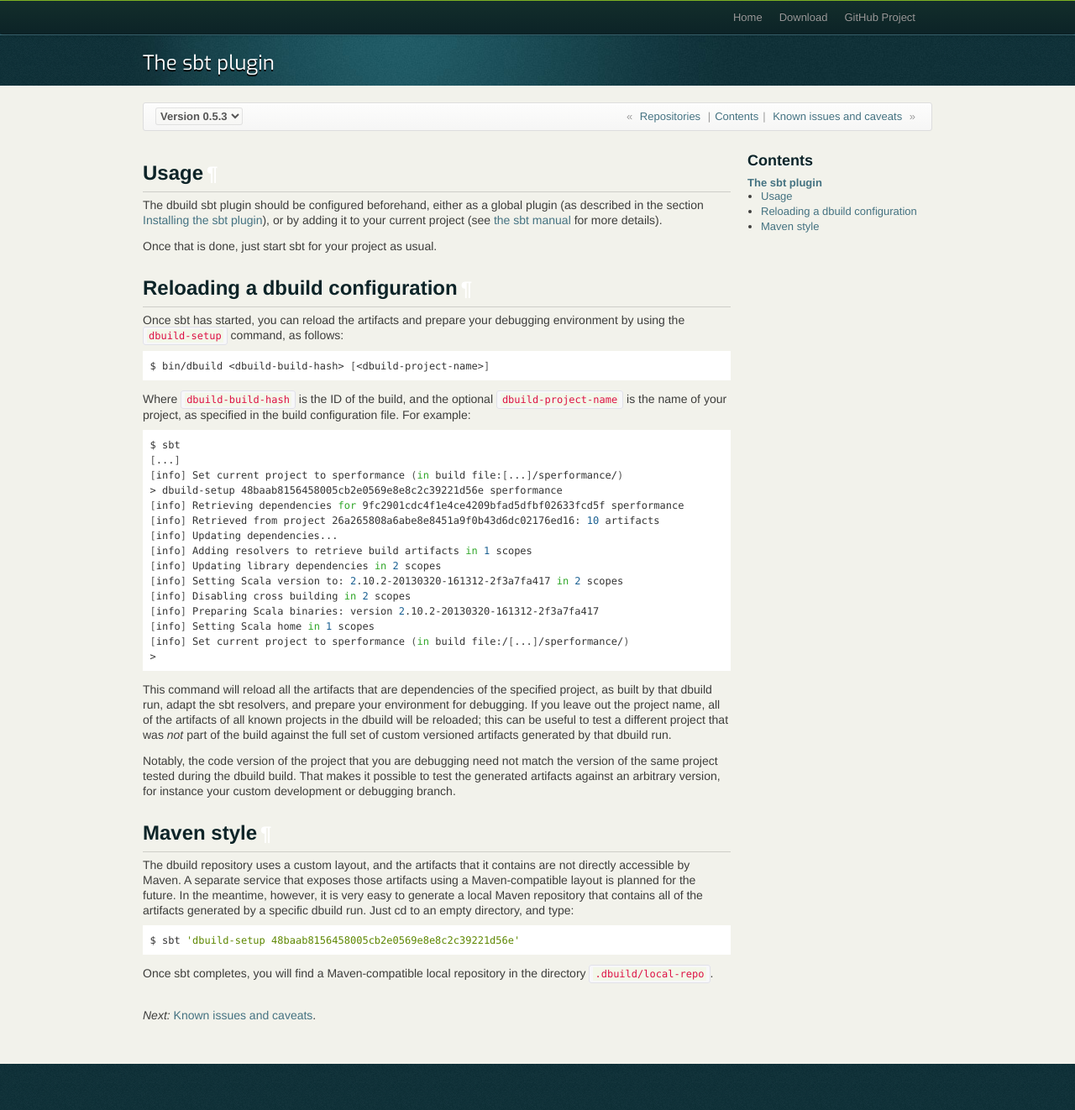
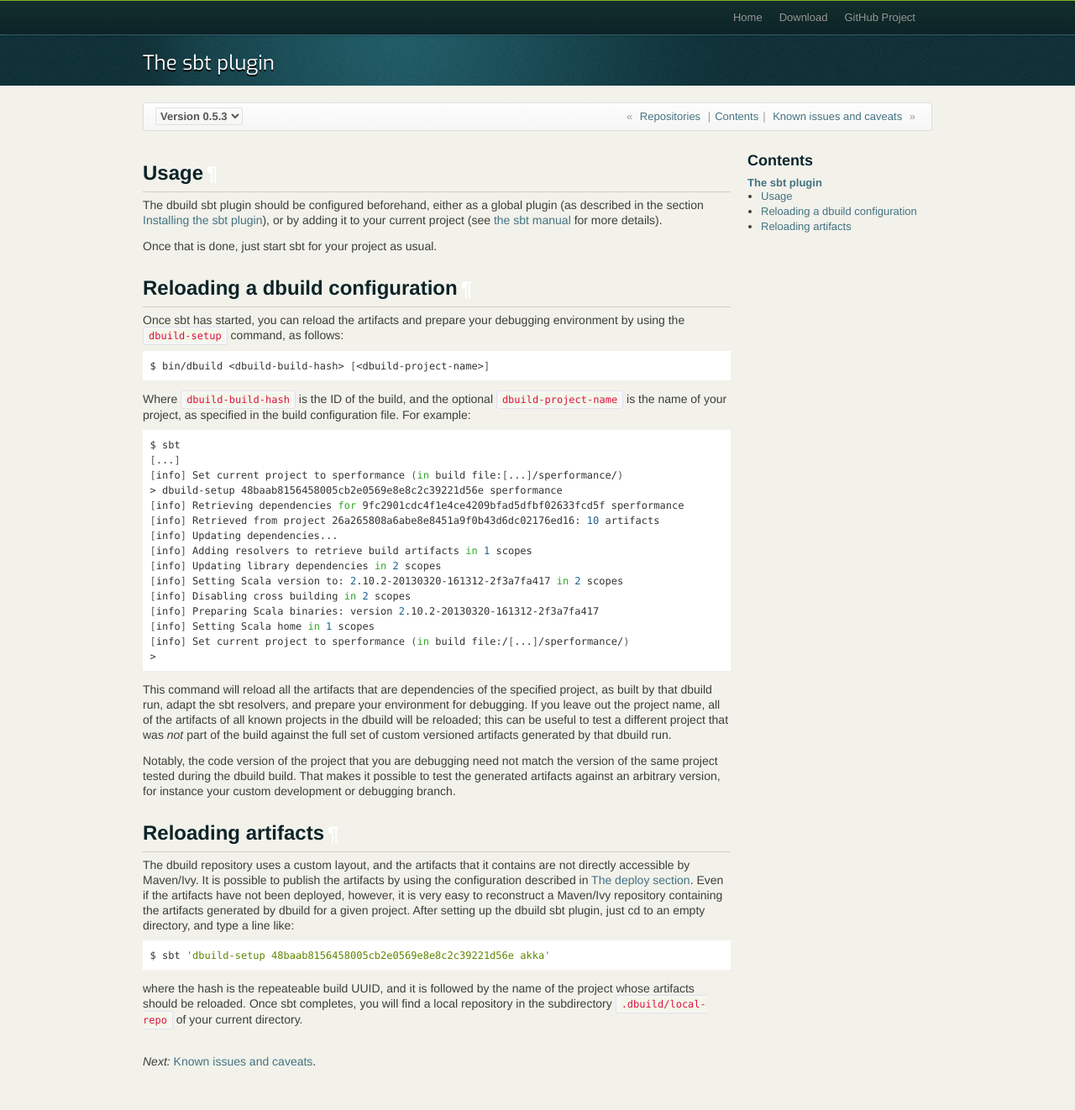
Before and after one commit to lightbend-labs/dbuild, a Sphinx documentation site: the page built from docs/src/sphinx/plugin.rst, in a window 1280 px wide. Shown: the whole page at 84% size. Built offline with Sphinx 7.4.7, drawn with Linux system fonts in a browser that asks for light colours; before the commit the page ends 1267 px from its top, so only the background shows below that.

Commit message:
Documentation fixes

```diff
--- a/docs/src/sphinx/deploy.rst
+++ b/docs/src/sphinx/deploy.rst
@@ -1,5 +1,7 @@
 Deploying
 =========
+
+.. _section-deploy:
 
 The ``deploy`` section
 ----------------------
--- a/docs/src/sphinx/plugin.rst
+++ b/docs/src/sphinx/plugin.rst
@@ -51,19 +51,22 @@
 tested during the dbuild build. That makes it possible to test the generated artifacts against an arbitrary
 version, for instance your custom development or debugging branch.
 
-Maven style
------------
+Reloading artifacts
+-------------------
 
-The dbuild repository uses a custom layout, and the artifacts that it contains are not directly accessible by Maven.
-A separate service that exposes those artifacts using a Maven-compatible layout is planned for the future. In the meantime,
-however, it is very easy to generate a local Maven repository that contains all of the artifacts generated by a specific dbuild
-run. Just cd to an empty directory, and type:
+The dbuild repository uses a custom layout, and the artifacts that it contains are not directly accessible by Maven/Ivy.
+It is possible to publish the artifacts by using the configuration described in :ref:`section-deploy`. Even if the
+artifacts have not been deployed, however, it is very easy to reconstruct a Maven/Ivy repository containing the
+artifacts generated by dbuild for a given project. After setting up the dbuild sbt plugin, just cd to an empty
+directory, and type a line like:
 
 .. code-block:: bash
 
-   $ sbt 'dbuild-setup 48baab8156458005cb2e0569e8e8c2c39221d56e'
+   $ sbt 'dbuild-setup 48baab8156458005cb2e0569e8e8c2c39221d56e akka'
 
-Once sbt completes, you will find a Maven-compatible local repository in the directory ``.dbuild/local-repo``.
+where the hash is the repeateable build UUID, and it is followed by the name of the project whose artifacts should be
+reloaded. Once sbt completes, you will find a local repository in the subdirectory ``.dbuild/local-repo`` of your
+current directory.
 
 |
 
```
